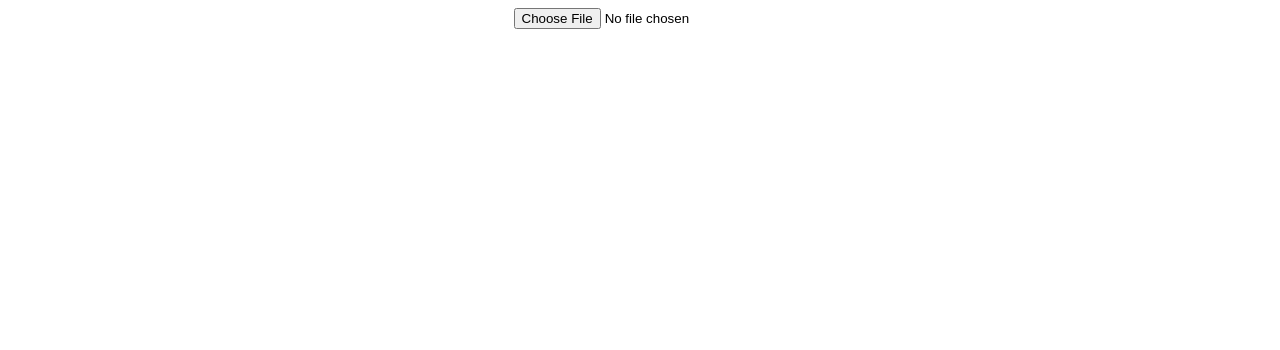
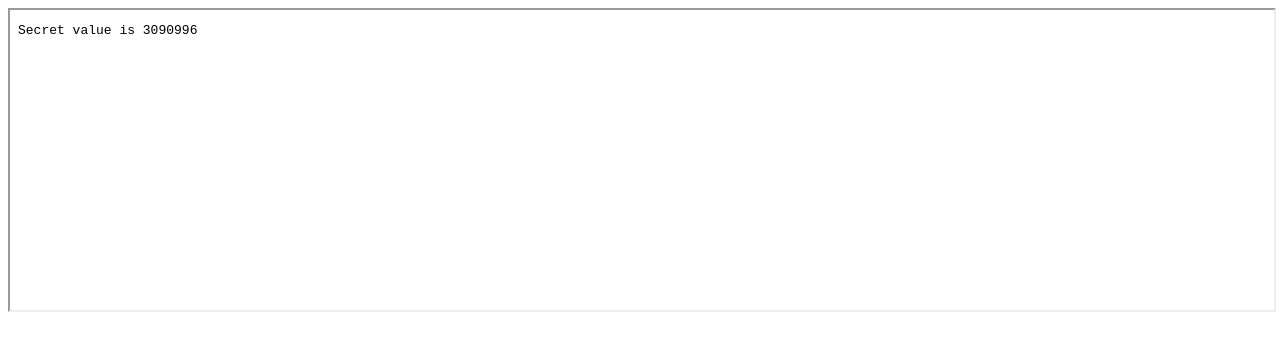
Before and after one commit to Ale-ia/codeabbey, a plain HTML site: page index.html in a window 1280 px wide. Drawn offline with Linux system fonts and the light colour scheme.

Commit message:
Add iframe to display ola.txt in index.html

```diff
--- a/index.html
+++ b/index.html
@@ -1,4 +1,5 @@
 <center>
-<input type="file">
-  <form action="upload.php" method="post" enctype="multipart/form-data">
+<iframe src="ola.txt" width="100%" height="300">
+  Your browser does not support iframes.
+</iframe>
 </center>
```
